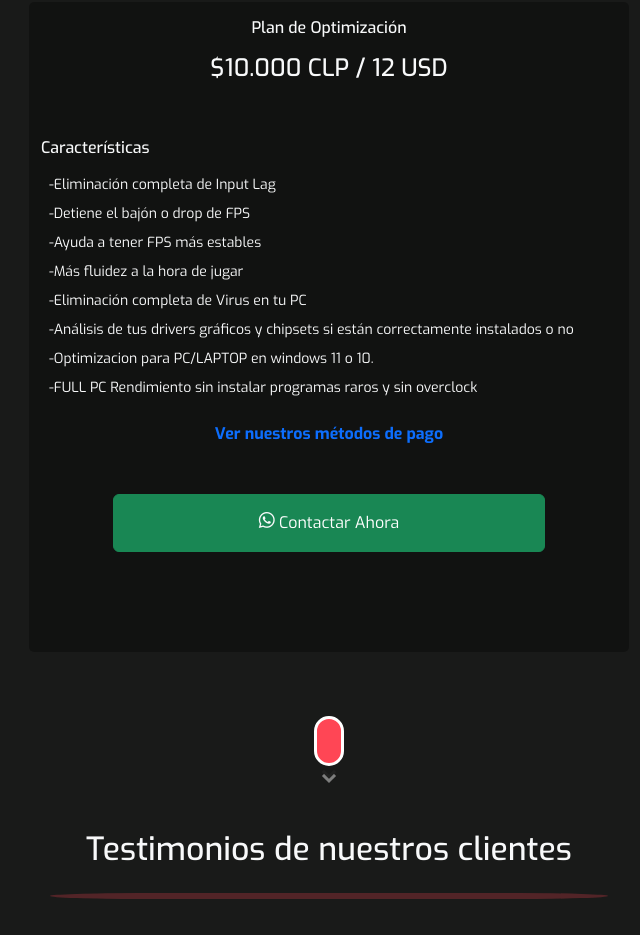
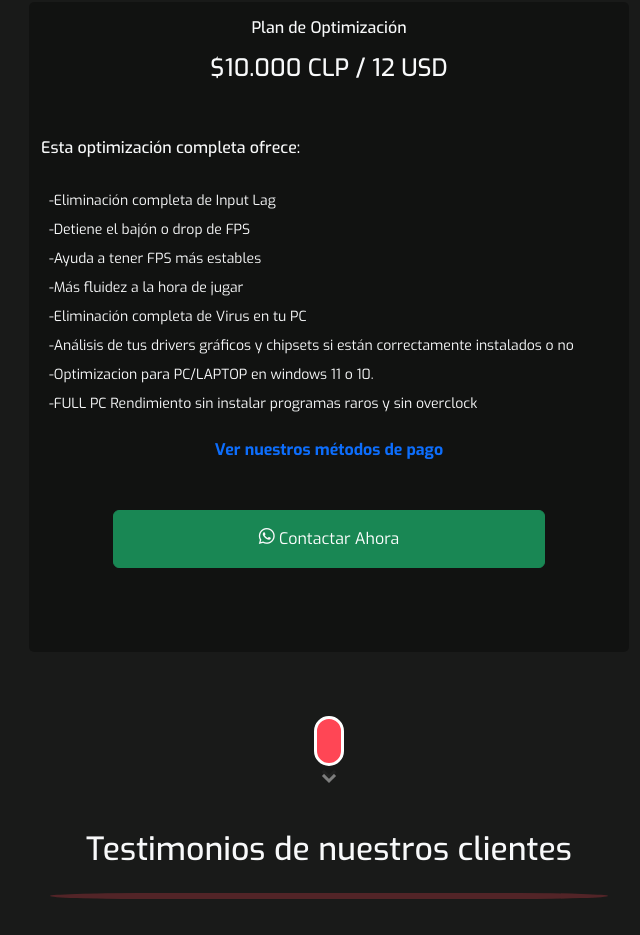
Before and after one commit to z4myk/goreboosting, a React (Vite) app: page /optimizacion-para-pc in a window 1280 px wide. Shown: the part 840-1775 px from the top of the page, without its empty margins (311-951 px from the left). Built offline with nearby package versions, Linux system fonts and the light colour scheme; some icons are missing.

Commit message:
fix typo

```diff
--- a/src/components/pages/Optimizacion.jsx
+++ b/src/components/pages/Optimizacion.jsx
@@ -138,7 +138,7 @@ export const Optimizacion = () => {
     <div className="row">
         <div className="col-sm-12 col-md-12 p-4 mt-3">
             <div className="d-flex align-items-center justify-content-start mb-2">
-                <h6>Características</h6>
+                <h6 className="mb-4">Esta optimización completa ofrece:</h6>
             </div>
 
             <div className="d-flex align-items-center justify-content-start mb-2">
```
